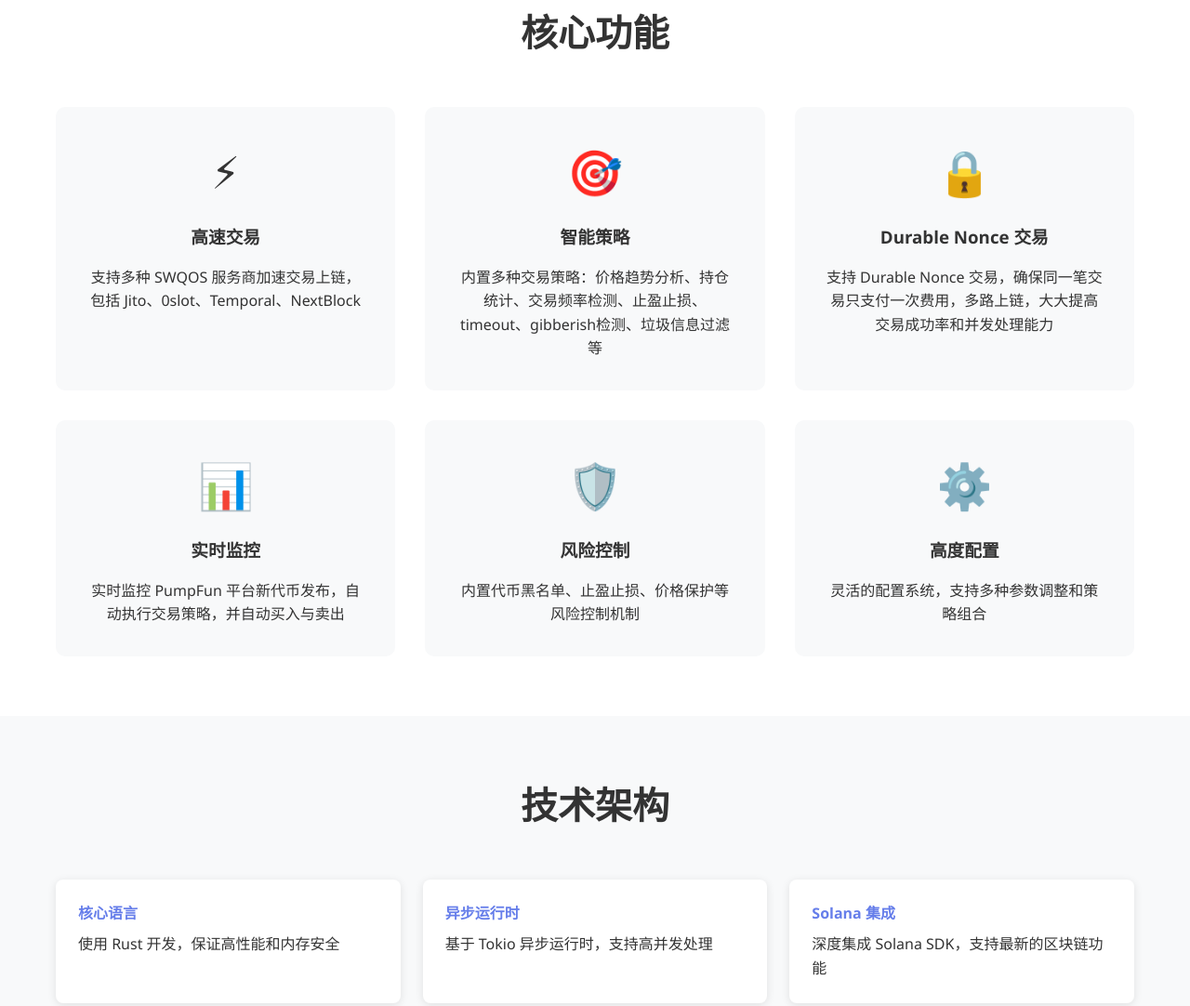
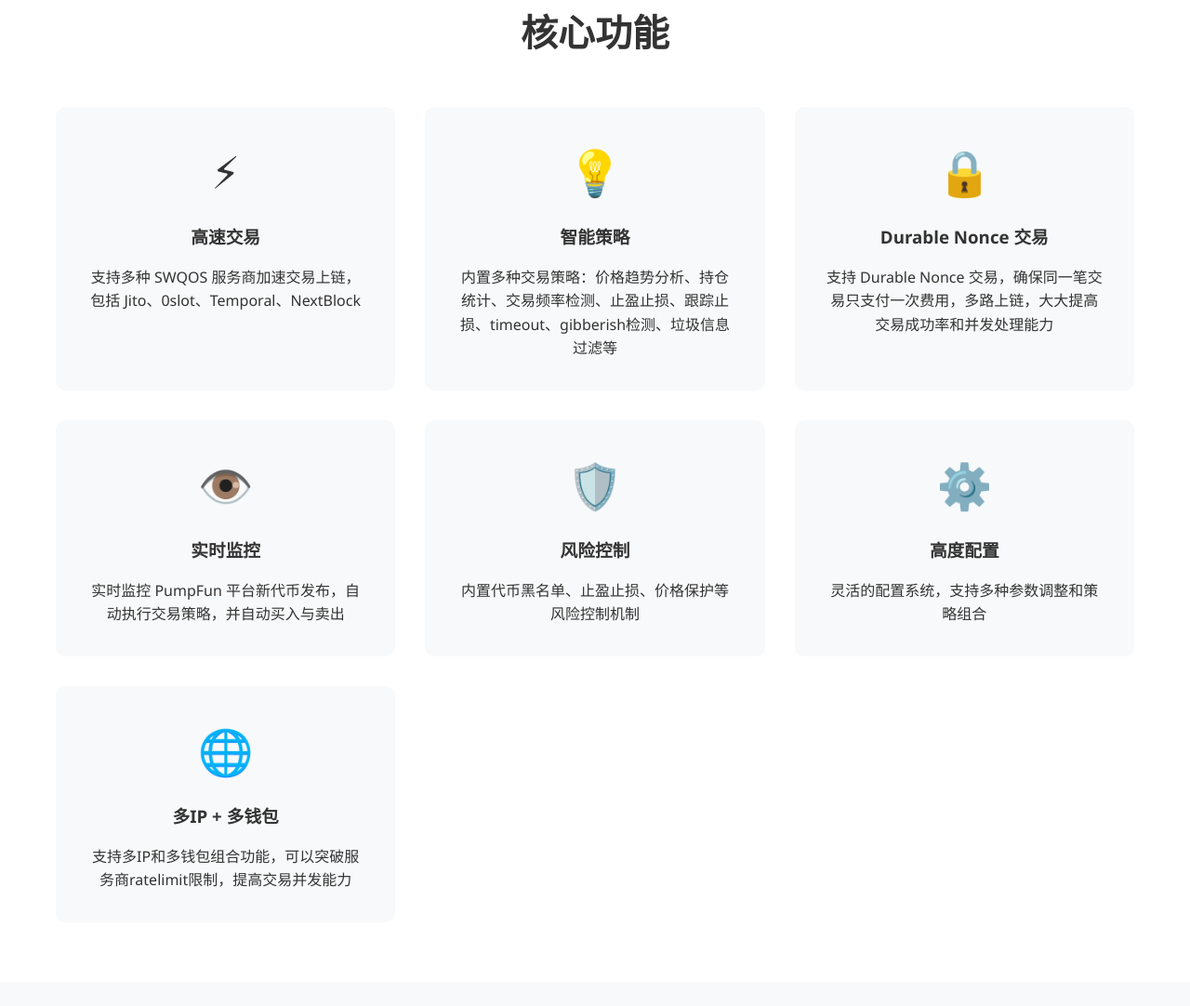
Before and after one commit to cfanbo/PumpFun-Sniper-Bot, a plain HTML site: page index.html in a window 1280 px wide. Shown: the part 1029-2111 px from the top of the page at 93% size. Drawn offline with Linux system fonts and the light colour scheme.

Commit message:
添加核心功能描述

```diff
--- a/index.html
+++ b/index.html
@@ -475,9 +475,9 @@
                         <p>支持多种 SWQOS 服务商加速交易上链，包括 Jito、0slot、Temporal、NextBlock</p>
                     </div>
                     <div class="feature-card">
-                        <div class="feature-icon">🎯</div>
+                        <div class="feature-icon">💡</div>
                         <h3>智能策略</h3>
-                        <p>内置多种交易策略：价格趋势分析、持仓统计、交易频率检测、止盈止损、timeout、gibberish检测、垃圾信息过滤等</p>
+                        <p>内置多种交易策略：价格趋势分析、持仓统计、交易频率检测、止盈止损、跟踪止损、timeout、gibberish检测、垃圾信息过滤等</p>
                     </div>
                     <div class="feature-card">
                         <div class="feature-icon">🔒</div>
@@ -485,7 +485,7 @@
                         <p>支持 Durable Nonce 交易，确保同一笔交易只支付一次费用，多路上链，大大提高交易成功率和并发处理能力</p>
                     </div>
                     <div class="feature-card">
-                        <div class="feature-icon">📊</div>
+                        <div class="feature-icon">👁️</div>
                         <h3>实时监控</h3>
                         <p>实时监控 PumpFun 平台新代币发布，自动执行交易策略，并自动买入与卖出</p>
                     </div>
@@ -498,6 +498,11 @@
                         <div class="feature-icon">⚙️</div>
                         <h3>高度配置</h3>
                         <p>灵活的配置系统，支持多种参数调整和策略组合</p>
+                    </div>
+                    <div class="feature-card">
+                        <div class="feature-icon">🌐</div>
+                        <h3>多IP + 多钱包</h3>
+                        <p>支持多IP和多钱包组合功能，可以突破服务商ratelimit限制，提高交易并发能力</p>
                     </div>
                 </div>
             </div>
```
